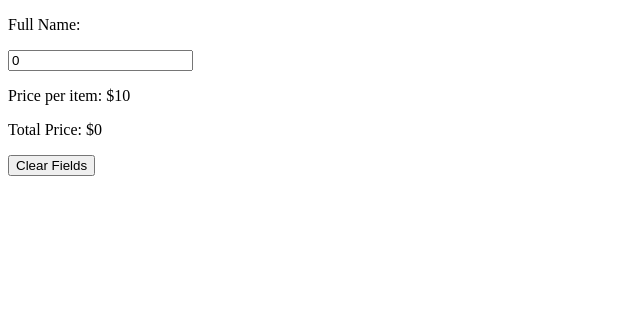
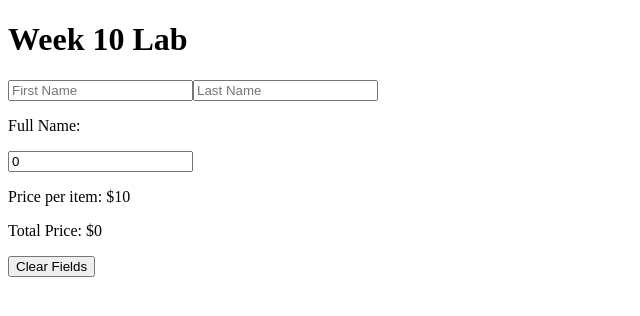
Before and after one commit to kmshukla/comp-6062-week-10-lab, a plain HTML site: page index.html in a window 1280 px wide. Shown: the whole page, without its empty margins (0-640 px from the left). Drawn offline with nearby package versions, Linux system fonts and the light colour scheme.

Commit message:
Update index.html

```diff
--- a/index.html
+++ b/index.html
@@ -8,8 +8,11 @@
 
     <body>
         <div id="app">
+            <h1>Week 10 Lab</h1>
 
+            <input type="text" v-model="firstName" placeholder="First Name">
 
+            <input type="text" v-model="lastName" placeholder="Last Name">
 
             <p>Full Name: {{fullName}}</p>
 
```
